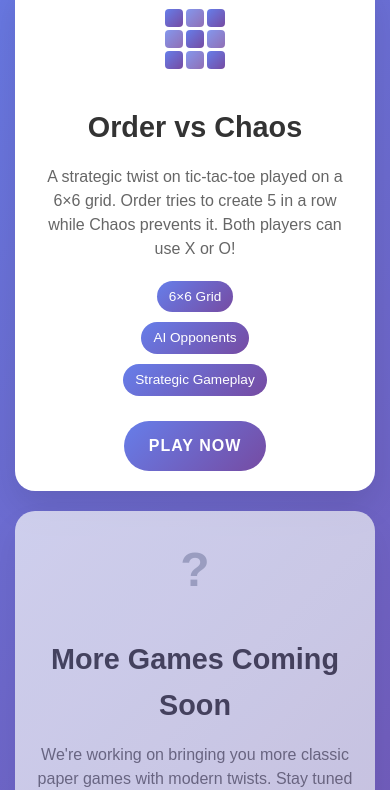
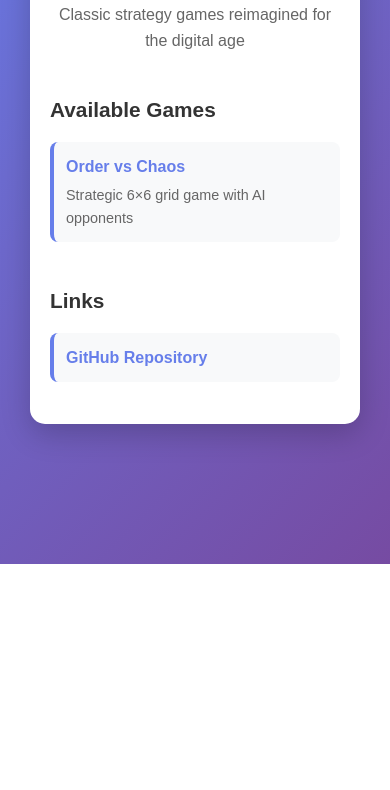
Before and after one commit to prabhakar267/paper-games, a plain HTML site: page index.html in a window 390 px wide. Shown: the part 280-1070 px from the top of the page. After the commit the page ends 844 px from the top, so only its background shows below. Drawn offline with Linux system fonts and the light colour scheme.

Commit message:
Simplify landing page design
- Replaced complex card-based layout with simple list format
- Added direct link to GitHub repository
- Cleaner, more minimal design as requested
- Maintained responsive design and professional styling

```diff
--- a/index.html
+++ b/index.html
@@ -13,68 +13,24 @@
             <p class="subtitle">Classic strategy games reimagined for the digital age</p>
         </header>
 
-        <main class="games-grid">
-            <div class="game-card">
-                <div class="game-icon">
-                    <div class="grid-icon">
-                        <div class="grid-cell"></div>
-                        <div class="grid-cell"></div>
-                        <div class="grid-cell"></div>
-                        <div class="grid-cell"></div>
-                        <div class="grid-cell"></div>
-                        <div class="grid-cell"></div>
-                        <div class="grid-cell"></div>
-                        <div class="grid-cell"></div>
-                        <div class="grid-cell"></div>
-                    </div>
-                </div>
-                <h2>Order vs Chaos</h2>
-                <p class="game-description">
-                    A strategic twist on tic-tac-toe played on a 6×6 grid. Order tries to create 5 in a row while Chaos prevents it. Both players can use X or O!
-                </p>
-                <div class="game-features">
-                    <span class="feature">6×6 Grid</span>
-                    <span class="feature">AI Opponents</span>
-                    <span class="feature">Strategic Gameplay</span>
-                </div>
-                <a href="order-chaos/" class="play-button">Play Now</a>
-            </div>
+        <main>
+            <section class="games-list">
+                <h2>Available Games</h2>
+                <ul>
+                    <li>
+                        <a href="order-chaos/">Order vs Chaos</a>
+                        <span class="description">Strategic 6×6 grid game with AI opponents</span>
+                    </li>
+                </ul>
+            </section>
 
-            <div class="game-card coming-soon">
-                <div class="game-icon">
-                    <div class="coming-soon-icon">?</div>
-                </div>
-                <h2>More Games Coming Soon</h2>
-                <p class="game-description">
-                    We're working on bringing you more classic paper games with modern twists. Stay tuned for updates!
-                </p>
-                <div class="game-features">
-                    <span class="feature">Coming Soon</span>
-                </div>
-                <button class="play-button disabled" disabled>Coming Soon</button>
-            </div>
+            <section class="links">
+                <h2>Links</h2>
+                <ul>
+                    <li><a href="https://github.com/prabhakar267/paper-games" target="_blank" rel="noopener noreferrer">GitHub Repository</a></li>
+                </ul>
+            </section>
         </main>
-
-        <footer>
-            <div class="about">
-                <h3>About Paper Games</h3>
-                <p>
-                    This collection features classic strategy games that were traditionally played with paper and pencil,
-                    now enhanced with digital features like AI opponents, smart gameplay analysis, and modern interfaces.
-                </p>
-            </div>
-
-            <div class="features-list">
-                <h3>Features</h3>
-                <ul>
-                    <li>Play against friends locally</li>
-                    <li>Challenge AI opponents with different difficulty levels</li>
-                    <li>Clean, responsive design</li>
-                    <li>No registration required</li>
-                    <li>Works on all devices</li>
-                </ul>
-            </div>
-        </footer>
     </div>
 </body>
 </html>
--- a/landing-style.css
+++ b/landing-style.css
@@ -8,292 +8,117 @@ body {
     font-family: 'Arial', sans-serif;
     background: linear-gradient(135deg, #667eea 0%, #764ba2 100%);
     min-height: 100vh;
+    display: flex;
+    justify-content: center;
+    align-items: center;
+    padding: 20px;
     color: #333;
     line-height: 1.6;
 }
 
 .container {
-    max-width: 1200px;
-    margin: 0 auto;
-    padding: 20px;
+    background: white;
+    border-radius: 15px;
+    box-shadow: 0 10px 30px rgba(0, 0, 0, 0.2);
+    padding: 40px;
+    max-width: 600px;
+    width: 100%;
 }
 
 header {
     text-align: center;
-    margin-bottom: 50px;
-    padding: 40px 0;
+    margin-bottom: 40px;
 }
 
 header h1 {
-    font-size: 3.5em;
-    color: white;
-    text-shadow: 2px 2px 4px rgba(0, 0, 0, 0.3);
-    margin-bottom: 15px;
+    font-size: 2.5em;
+    color: #333;
+    margin-bottom: 10px;
     font-weight: bold;
 }
 
 .subtitle {
-    font-size: 1.3em;
-    color: rgba(255, 255, 255, 0.9);
+    font-size: 1.1em;
+    color: #666;
     font-weight: 300;
-    text-shadow: 1px 1px 2px rgba(0, 0, 0, 0.2);
 }
 
-.games-grid {
-    display: grid;
-    grid-template-columns: repeat(auto-fit, minmax(350px, 1fr));
+main {
+    display: flex;
+    flex-direction: column;
     gap: 30px;
-    margin-bottom: 60px;
 }
 
-.game-card {
-    background: white;
-    border-radius: 20px;
-    padding: 30px;
-    box-shadow: 0 15px 35px rgba(0, 0, 0, 0.1);
-    transition: transform 0.3s ease, box-shadow 0.3s ease;
-    text-align: center;
-    position: relative;
-    overflow: hidden;
-}
-
-.game-card:hover {
-    transform: translateY(-10px);
-    box-shadow: 0 25px 50px rgba(0, 0, 0, 0.15);
-}
-
-.game-card.coming-soon {
-    opacity: 0.7;
-    background: linear-gradient(135deg, #f8f9fa 0%, #e9ecef 100%);
-}
-
-.game-icon {
-    width: 80px;
-    height: 80px;
-    margin: 0 auto 25px;
-    display: flex;
-    align-items: center;
-    justify-content: center;
-}
-
-.grid-icon {
-    display: grid;
-    grid-template-columns: repeat(3, 1fr);
-    grid-template-rows: repeat(3, 1fr);
-    gap: 3px;
-    width: 60px;
-    height: 60px;
-}
-
-.grid-cell {
-    background: linear-gradient(135deg, #667eea 0%, #764ba2 100%);
-    border-radius: 4px;
-    opacity: 0.8;
-}
-
-.grid-cell:nth-child(1),
-.grid-cell:nth-child(3),
-.grid-cell:nth-child(5),
-.grid-cell:nth-child(7),
-.grid-cell:nth-child(9) {
-    opacity: 1;
-}
-
-.coming-soon-icon {
-    font-size: 3em;
-    color: #adb5bd;
-    font-weight: bold;
-}
-
-.game-card h2 {
-    font-size: 1.8em;
+section h2 {
+    font-size: 1.5em;
     color: #333;
     margin-bottom: 15px;
     font-weight: bold;
 }
 
-.game-description {
-    color: #666;
-    margin-bottom: 20px;
-    font-size: 1em;
-    line-height: 1.5;
+section ul {
+    list-style: none;
 }
 
-.game-features {
-    display: flex;
-    flex-wrap: wrap;
-    justify-content: center;
-    gap: 10px;
-    margin-bottom: 25px;
+section li {
+    margin-bottom: 12px;
+    padding: 15px;
+    background: #f8f9fa;
+    border-radius: 8px;
+    border-left: 4px solid #667eea;
+    transition: all 0.2s ease;
 }
 
-.feature {
-    background: linear-gradient(135deg, #667eea 0%, #764ba2 100%);
-    color: white;
-    padding: 5px 12px;
-    border-radius: 20px;
-    font-size: 0.85em;
-    font-weight: 500;
+section li:hover {
+    background: #e9ecef;
+    transform: translateX(5px);
 }
 
-.coming-soon .feature {
-    background: #adb5bd;
+section a {
+    color: #667eea;
+    text-decoration: none;
+    font-weight: bold;
+    font-size: 1.1em;
+    transition: color 0.2s ease;
 }
 
-.play-button {
-    display: inline-block;
-    background: linear-gradient(135deg, #667eea 0%, #764ba2 100%);
-    color: white;
-    text-decoration: none;
-    padding: 15px 30px;
-    border-radius: 50px;
-    font-weight: bold;
-    font-size: 1.1em;
-    transition: all 0.3s ease;
-    border: none;
-    cursor: pointer;
-    text-transform: uppercase;
-    letter-spacing: 1px;
+section a:hover {
+    color: #764ba2;
+    text-decoration: underline;
 }
 
-.play-button:hover {
-    transform: translateY(-2px);
-    box-shadow: 0 10px 25px rgba(102, 126, 234, 0.4);
-}
-
-.play-button.disabled {
-    background: #adb5bd;
-    cursor: not-allowed;
-    transform: none;
-    box-shadow: none;
-}
-
-.play-button.disabled:hover {
-    transform: none;
-    box-shadow: none;
-}
-
-footer {
-    background: rgba(255, 255, 255, 0.95);
-    border-radius: 20px;
-    padding: 40px;
-    display: grid;
-    grid-template-columns: 1fr 1fr;
-    gap: 40px;
-    box-shadow: 0 10px 30px rgba(0, 0, 0, 0.1);
-}
-
-footer h3 {
-    color: #333;
-    margin-bottom: 15px;
-    font-size: 1.3em;
-}
-
-footer p {
+.description {
+    display: block;
     color: #666;
-    line-height: 1.6;
-}
-
-.features-list ul {
-    list-style: none;
-    color: #666;
-}
-
-.features-list li {
-    padding: 5px 0;
-    position: relative;
-    padding-left: 20px;
-}
-
-.features-list li:before {
-    content: "✓";
-    position: absolute;
-    left: 0;
-    color: #667eea;
-    font-weight: bold;
+    font-size: 0.9em;
+    margin-top: 5px;
+    font-weight: normal;
 }
 
 /* Responsive Design */
-@media (max-width: 768px) {
+@media (max-width: 600px) {
     .container {
-        padding: 15px;
-    }
-
-    header h1 {
-        font-size: 2.5em;
-    }
-
-    .subtitle {
-        font-size: 1.1em;
-    }
-
-    .games-grid {
-        grid-template-columns: 1fr;
-        gap: 20px;
-    }
-
-    .game-card {
-        padding: 25px;
-    }
-
-    footer {
-        grid-template-columns: 1fr;
-        gap: 30px;
-        padding: 30px;
-    }
-}
-
-@media (max-width: 480px) {
-    header {
-        padding: 20px 0;
-        margin-bottom: 30px;
+        padding: 30px 20px;
+        margin: 10px;
     }
 
     header h1 {
         font-size: 2em;
     }
 
-    .game-card {
-        padding: 20px;
+    .subtitle {
+        font-size: 1em;
     }
 
-    .game-features {
-        flex-direction: column;
-        align-items: center;
+    section h2 {
+        font-size: 1.3em;
     }
 
-    .play-button {
-        padding: 12px 25px;
+    section li {
+        padding: 12px;
+    }
+
+    section a {
         font-size: 1em;
     }
 }
-
-/* Animation for grid cells */
-@keyframes pulse {
-    0%, 100% { opacity: 0.8; }
-    50% { opacity: 1; }
-}
-
-.grid-cell:nth-child(odd) {
-    animation: pulse 2s infinite;
-}
-
-.grid-cell:nth-child(even) {
-    animation: pulse 2s infinite 1s;
-}
-
-/* Hover effect for game cards */
-.game-card::before {
-    content: '';
-    position: absolute;
-    top: 0;
-    left: -100%;
-    width: 100%;
-    height: 100%;
-    background: linear-gradient(90deg, transparent, rgba(255, 255, 255, 0.2), transparent);
-    transition: left 0.5s;
-}
-
-.game-card:hover::before {
-    left: 100%;
-}
```
